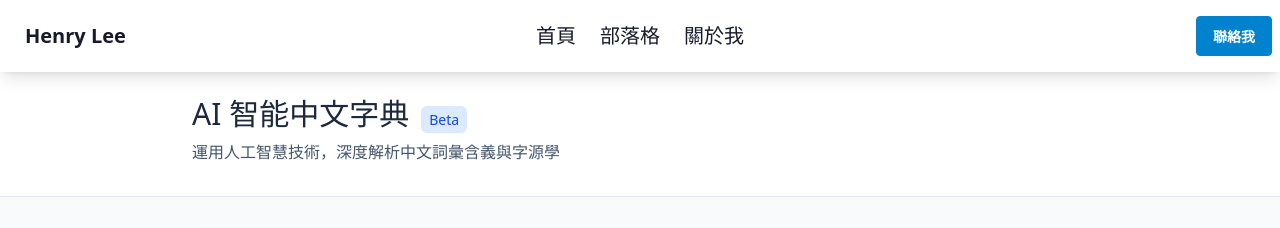
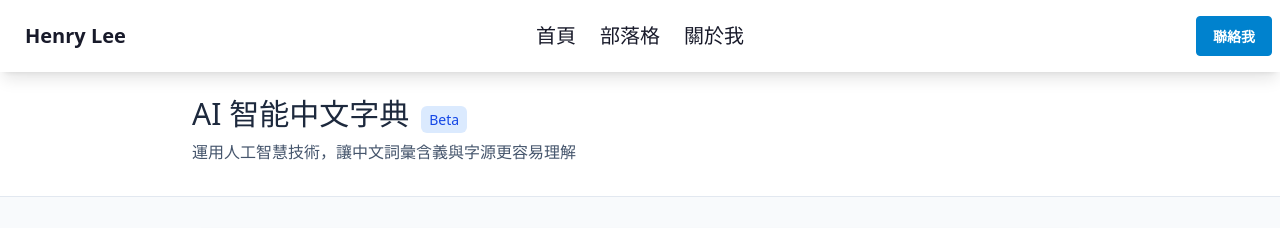
Before and after one commit to u88803494/my-website, a Next.js app: page /ai-dictionary in a window 1280 px wide. Shown: the top 228 px of the page. Built offline with nearby package versions, Linux system fonts and the light colour scheme.

Commit message:
fix: update subtitle to emphasize ease of understanding
- Change from '深度解析' to '更容易理解'
- Make the product positioning more user-friendly
- Focus on simplifying rather than deep analysis
- Better align with user needs and expectations

```diff
--- a/src/app/ai-dictionary/page.tsx
+++ b/src/app/ai-dictionary/page.tsx
@@ -146,7 +146,7 @@
               AI 智能中文字典
               <span className="ml-3 rounded-md bg-blue-100 px-2 py-1 text-sm font-medium text-blue-700">Beta</span>
             </h1>
-            <p className="text-slate-600">運用人工智慧技術，深度解析中文詞彙含義與字源學</p>
+            <p className="text-slate-600">運用人工智慧技術，讓中文詞彙含義與字源更容易理解</p>
           </div>
         </div>
       </div>
```
